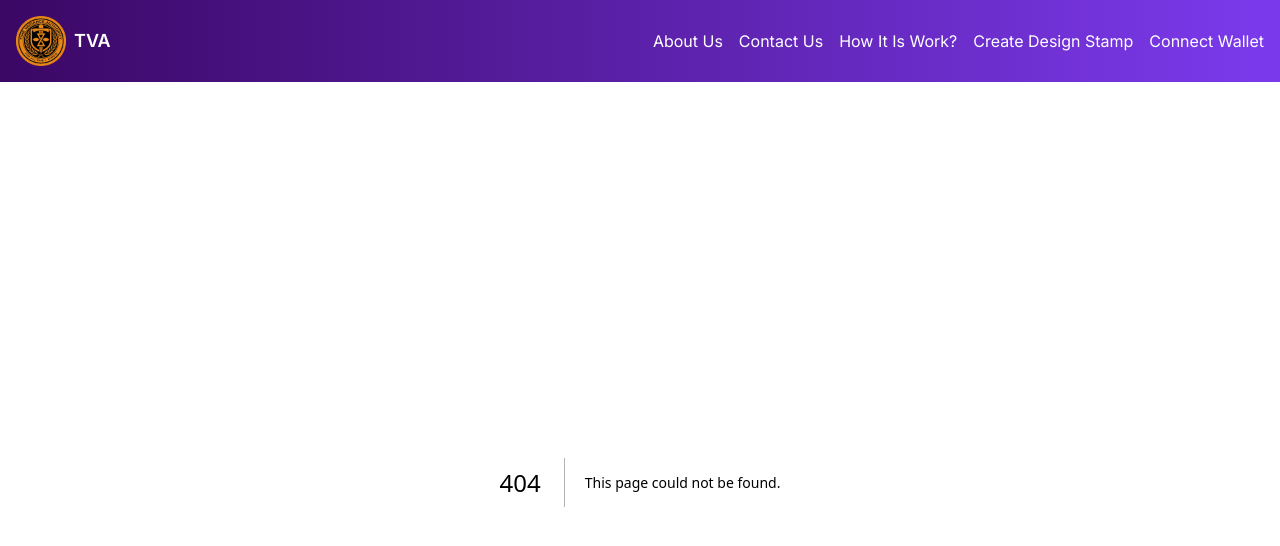
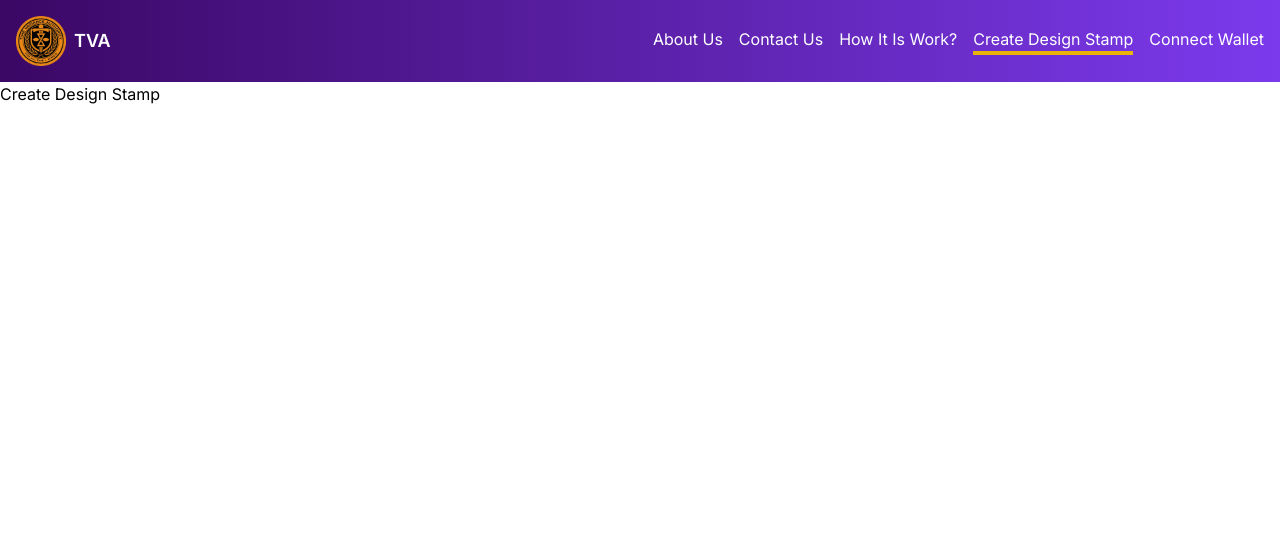
Before and after one commit to Emirhan-Cavusoglu-sftw/TVA, a Next.js app in the folder packages/frontend/tron-project/: page /CreateDesignStamp in a window 1280 px wide. Before the commit this address had no page. Shown: the top 546 px of the page. Built offline with nearby package versions, Linux system fonts and the light colour scheme; a web font is replaced by a local one.

Commit message:
header design

```diff
--- /dev/null
+++ b/packages/frontend/tron-project/app/AboutUs/page.jsx
@@ -0,0 +1,7 @@
+import React from "react";
+
+const AboutUs = () => {
+  return <div>About Us</div>;
+};
+
+export default AboutUs;
--- /dev/null
+++ b/packages/frontend/tron-project/app/ContactUs/page.jsx
@@ -0,0 +1,7 @@
+import React from "react";
+
+const ContactUs = () => {
+  return <div>Contact Us</div>;
+};
+
+export default ContactUs;
--- /dev/null
+++ b/packages/frontend/tron-project/app/CreateDesignStamp/page.jsx
@@ -0,0 +1,7 @@
+import React from "react";
+
+const CreateDesignStamp = () => {
+  return <div>Create Design Stamp</div>;
+};
+
+export default CreateDesignStamp;
--- a/packages/frontend/tron-project/app/Header.jsx
+++ b/packages/frontend/tron-project/app/Header.jsx
@@ -1,7 +1,12 @@
+"use client";
 import Link from "next/link";
 import Image from "next/image";
+import { usePathname } from "next/navigation";
 
 const Header = () => {
+
+  const pathname = usePathname();
+
   return (
     <header className="bg-gradient-to-r from-purple-950 to-violet-600 flex justify-between items-center p-4">
       <div className="flex items-center">
@@ -15,17 +20,49 @@ const Header = () => {
         </Link>
       </div>
       <nav className="flex space-x-4">
-        <Link href="/">
-          <div className="text-white hover:text-yellow-500">About Us</div>
+        <Link href="/AboutUs">
+        <div
+              className={
+                pathname === "/AboutUs"
+                  ? "border-b-4 border-yellow-500 hover:text-yellow-500 text-white"
+                  : "text-white hover:text-yellow-500"
+              }
+            >
+              About Us
+            </div>
         </Link>
-        <Link href="/">
-          <div className="text-white hover:text-yellow-500">Contact Us</div>
+        <Link href="/ContactUs">
+        <div
+              className={
+                pathname === "/ContactUs"
+                  ? "border-b-4 border-yellow-500 hover:text-yellow-500 text-white"
+                  : "text-white hover:text-yellow-500"
+              }
+            >
+              Contact Us
+            </div>
         </Link>
-        <Link href="/">
-          <div className="text-white hover:text-yellow-500">How It Is Work?</div>
+        <Link href="/HowItIsWork">
+        <div
+              className={
+                pathname === "/HowItIsWork"
+                  ? "border-b-4 border-yellow-500 hover:text-yellow-500 text-white"
+                  : "text-white hover:text-yellow-500"
+              }
+            >
+              How It Is Work?
+            </div>
         </Link>
-        <Link href="/">
-          <div className="text-white hover:text-yellow-500">Create Design Stamp</div>
+        <Link href="/CreateDesignStamp">
+        <div
+              className={
+                pathname === "/CreateDesignStamp"
+                  ? "border-b-4 border-yellow-500 hover:text-yellow-500 text-white"
+                  : "text-white hover:text-yellow-500"
+              }
+            >
+              Create Design Stamp
+            </div>
         </Link>
         <Link href="/">
           <div className="text-white hover:text-yellow-500">Connect Wallet</div>
--- /dev/null
+++ b/packages/frontend/tron-project/app/HowItIsWork/page.jsx
@@ -0,0 +1,7 @@
+import React from "react";
+
+const HowItIsWork = () => {
+  return <div>How It Is Work</div>;
+};
+
+export default HowItIsWork;
```
